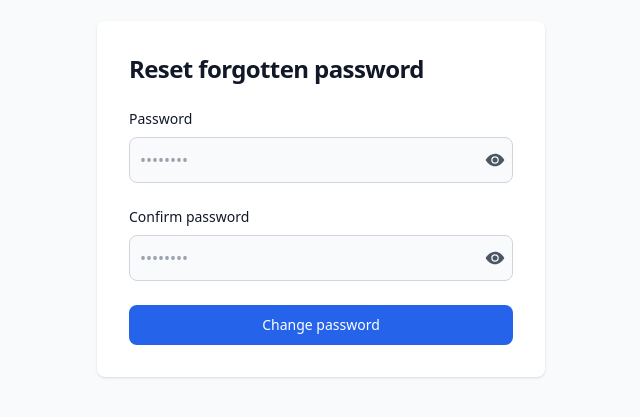
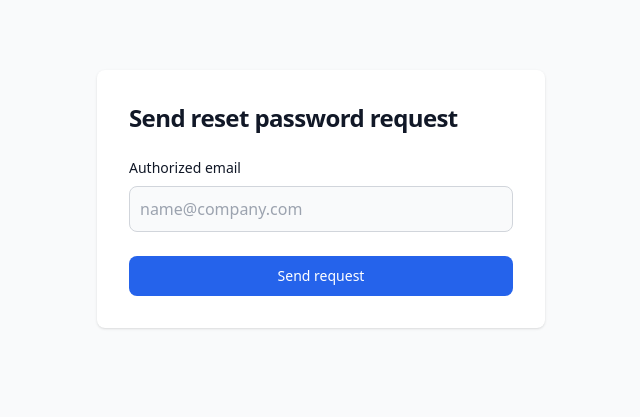
Before and after one commit to Kunal-Ch-Das-Official/cbs-research-group-admin-dashboard, a React (Vite) app: page / in a window 1280 px wide. Shown: the part 201-618 px from the top of the page, without its empty margins (319-959 px from the left). Built offline with nearby package versions, Linux system fonts and the light colour scheme.

Commit message:
Create reset password email sending form

```diff
--- a/src/App.jsx
+++ b/src/App.jsx
@@ -1,11 +1,7 @@
-import ResetPassword from "./authentication/auth-pages/reset-password/ResetPassword";
+import ResetPasswordRequest from "./authentication/auth-pages/reset-password-request/ResetPasswordRequest";
 
 function App() {
-  return (
-    <>
-      <ResetPassword />
-    </>
-  );
+  return <ResetPasswordRequest />;
 }
 
 export default App;
--- /dev/null
+++ b/src/authentication/auth-pages/reset-password-request/ResetPasswordRequest.jsx
@@ -0,0 +1,65 @@
+import { useState } from "react";
+const ResetPasswordRequest = () => {
+  const [adminEmail, setAdminEmail] = useState("");
+  const [emailValidationError, setEmailValidationError] = useState(false);
+  // Password show and hide handler
+
+  const sendRequest = async (e) => {
+    e.preventDefault();
+    const emailValidate = adminEmail.split("@")[1];
+    if (emailValidate === "gmail.com" || emailValidate === "outlook.com") {
+      setEmailValidationError(false);
+    } else {
+      setEmailValidationError(true);
+    }
+  };
+  return (
+    <section className="bg-gray-50">
+      <div className="flex flex-col items-center justify-center px-6 py-8 mx-auto md:h-screen lg:py-0">
+        <div className="w-full bg-white rounded-lg shadow dark:border md:mt-0 sm:max-w-md xl:p-0">
+          <div className="p-6 space-y-4 md:space-y-6 sm:p-8">
+            <h1 className="text-xl font-bold leading-tight tracking-tight text-gray-900 md:text-2xl">
+              Send reset password request
+            </h1>
+            <form className="space-y-4 md:space-y-6" onSubmit={sendRequest}>
+              {/* EMAIL FIELDS  */}
+              <div id="email">
+                <label
+                  htmlFor="adminUserEmail"
+                  className="block mb-2 text-sm font-medium text-gray-900"
+                >
+                  Authorized email
+                </label>
+                <input
+                  type="email"
+                  name="adminUserEmail"
+                  id="adminUserEmail"
+                  className="bg-gray-50 border border-gray-300 text-gray-900 rounded-lg focus:ring-primary-600 focus:border-primary-600 block w-full p-2.5"
+                  placeholder="name@company.com"
+                  required
+                  onChange={(e) => setAdminEmail(e.target.value)}
+                />
+                {emailValidationError === true ? (
+                  <p className="ml-2 text-red-500 font-sm text-xs my-0 py-0">
+                    Please provide a valid email
+                  </p>
+                ) : (
+                  <p></p>
+                )}
+              </div>
+              {/* SUBMIT BUTTON  */}
+              <button
+                type="submit"
+                className="w-full text-white bg-blue-600 hover:bg-blue-800 focus:ring-4 focus:outline-none focus:ring-blue-300 font-medium rounded-lg text-sm px-5 py-2.5 text-center"
+              >
+                Send request
+              </button>
+            </form>
+          </div>
+        </div>
+      </div>
+    </section>
+  );
+};
+
+export default ResetPasswordRequest;
```
